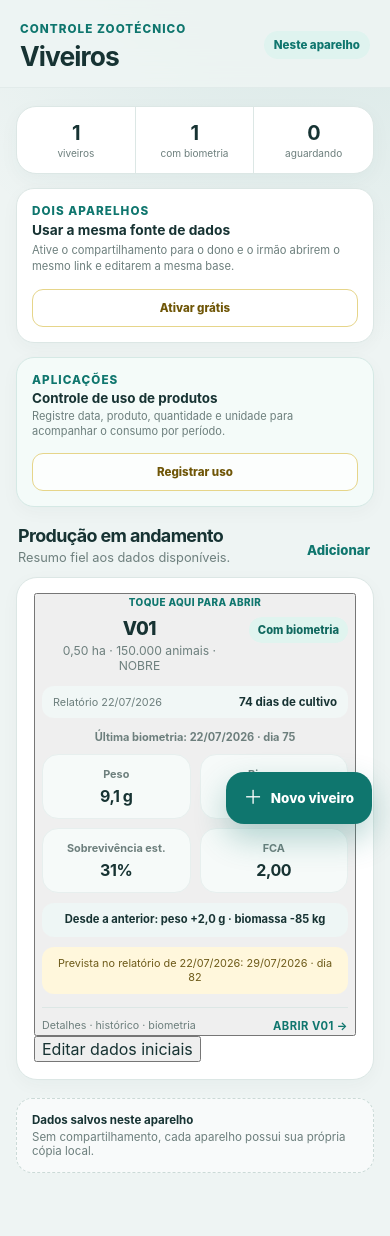
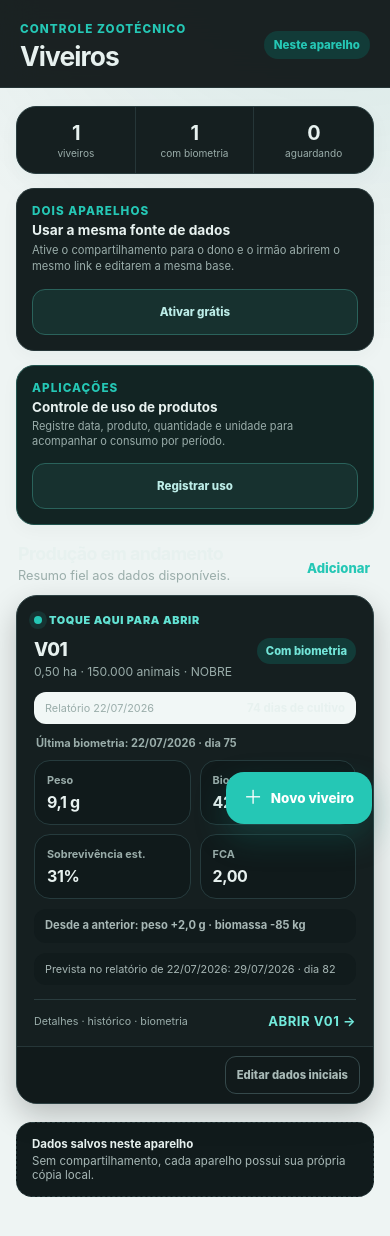
Before and after one commit to Georlan/ViveiroDaniel, a React (Vite) app: page / in a window 390 px wide. Shown: the top 1236 px of the page. Built offline with nearby package versions, Linux system fonts and the light colour scheme.

Commit message:
style: improve dark high-contrast mobile usability

```diff
--- a/src/styles.css
+++ b/src/styles.css
@@ -1,20 +1,20 @@
 :root {
   font-family: Inter, ui-sans-serif, system-ui, -apple-system, BlinkMacSystemFont, "Segoe UI", sans-serif;
-  color: #173333;
-  background: #eef4f3;
+  color: #e7f1ef;
+  background: #0d1516;
   font-synthesis: none;
   text-rendering: optimizeLegibility;
-  --ink: #173333;
-  --muted: #6d7f7d;
-  --line: #dce7e5;
-  --surface: #ffffff;
-  --surface-soft: #f6faf9;
-  --primary: #0f766e;
-  --primary-strong: #0b5f59;
-  --primary-soft: #dff3ef;
-  --blue: #2563eb;
-  --coral: #e76f51;
-  --shadow: 0 14px 40px rgba(28, 70, 66, 0.08);
+  --ink: #e7f1ef;
+  --muted: #9aadaa;
+  --line: #263638;
+  --surface: #151f20;
+  --surface-soft: #10191a;
+  --primary: #25c7b5;
+  --primary-strong: #1ba596;
+  --primary-soft: #123b38;
+  --blue: #69a7ff;
+  --coral: #ff9478;
+  --shadow: 0 14px 40px rgba(0, 0, 0, 0.28);
 }
 
 * {
@@ -59,9 +59,9 @@ input:focus-visible {
   justify-content: space-between;
   min-height: 88px;
   padding: calc(16px + env(safe-area-inset-top)) 20px 14px;
-  background: rgba(238, 244, 243, 0.9);
+  background: rgba(13, 21, 22, 0.94);
   backdrop-filter: blur(16px);
-  border-bottom: 1px solid rgba(220, 231, 229, 0.7);
+  border-bottom: 1px solid rgba(38, 54, 56, 0.9);
 }
 
 .topbar h1,
@@ -264,13 +264,13 @@ input:focus-visible {
 }
 
 .status.ready {
-  color: #11685f;
-  background: #e0f4ef;
+  color: #73e5d8;
+  background: #123b38;
 }
 
 .status.waiting {
-  color: #84651a;
-  background: #fff3cf;
+  color: #f4cf75;
+  background: #3a3118;
 }
 
 .metric-grid {
@@ -331,9 +331,9 @@ input:focus-visible {
   gap: 12px;
   margin-top: 18px;
   padding: 15px;
-  color: #4d6260;
-  background: #f9fbfa;
-  border: 1px dashed #cddbd9;
+  color: #aab9b7;
+  background: #111b1c;
+  border: 1px dashed #344749;
   border-radius: 17px;
   font-size: 0.79rem;
   line-height: 1.45;
@@ -490,7 +490,7 @@ input:focus-visible {
 }
 
 .axis-line {
-  stroke: #d8e3e1;
+  stroke: #304244;
   stroke-width: 1;
 }
 
@@ -510,7 +510,7 @@ input:focus-visible {
 }
 
 .chart-point {
-  stroke: white;
+  stroke: #10191a;
   stroke-width: 2;
 }
 
@@ -523,7 +523,7 @@ input:focus-visible {
 }
 
 .chart-label {
-  fill: #7c8d8b;
+  fill: #8ea3a0;
   font-size: 9px;
   font-weight: 700;
 }
@@ -668,7 +668,7 @@ input:focus-visible {
   max-height: 92vh;
   padding: 8px 18px calc(24px + env(safe-area-inset-bottom));
   overflow: auto;
-  background: #f8fbfa;
+  background: #10191a;
   border-radius: 26px 26px 0 0;
   box-shadow: 0 -18px 55px rgba(10, 43, 40, 0.2);
 }
@@ -677,7 +677,7 @@ input:focus-visible {
   width: 42px;
   height: 5px;
   margin: 1px auto 10px;
-  background: #c8d6d4;
+  background: #3b4e50;
   border-radius: 999px;
 }
 
@@ -711,7 +711,7 @@ input:focus-visible {
 }
 
 .field > span {
-  color: #405452;
+  color: #b9c8c6;
   font-size: 0.72rem;
   font-weight: 800;
 }
@@ -721,8 +721,8 @@ input:focus-visible {
   min-height: 48px;
   padding: 0 13px;
   color: var(--ink);
-  background: white;
-  border: 1px solid #d5e1df;
+  background: #0f1819;
+  border: 1px solid #304345;
   border-radius: 13px;
 }
 
@@ -734,8 +734,8 @@ input:focus-visible {
 
 .preview-card {
   padding: 14px;
-  background: #edf7f5;
-  border: 1px solid #d3ebe7;
+  background: #102a28;
+  border: 1px solid #20534d;
   border-radius: 18px;
 }
 
@@ -748,7 +748,7 @@ input:focus-visible {
 
 .preview-grid .metric {
   padding: 9px 7px;
-  background: white;
+  background: #172223;
 }
 
 .preview-grid .metric strong {
@@ -1921,3 +1921,207 @@ button:disabled {
     width: 100%;
   }
 }
+
+
+/* UX v3: dark, high-contrast mobile navigation */
+.pond-card.actionable {
+  padding: 0;
+  overflow: hidden;
+  background: #151f20;
+  border: 1px solid #2d4143;
+  box-shadow: 0 12px 30px rgba(0,0,0,.22);
+}
+
+.pond-card-main {
+  display: block;
+  width: 100%;
+  padding: 17px;
+  color: inherit;
+  text-align: left;
+  background: transparent;
+  border: 0;
+  cursor: pointer;
+}
+
+.pond-card-main:active {
+  background: #192728;
+}
+
+.pond-card-open-hint {
+  display: flex;
+  align-items: center;
+  gap: 7px;
+  margin-bottom: 11px;
+  color: #62e2d3;
+  font-size: .68rem;
+  font-weight: 900;
+  letter-spacing: .06em;
+  text-transform: uppercase;
+}
+
+.tap-dot {
+  width: 8px;
+  height: 8px;
+  background: #25c7b5;
+  border-radius: 50%;
+  box-shadow: 0 0 0 5px rgba(37,199,181,.12);
+}
+
+.pond-card-action {
+  display: flex;
+  align-items: center;
+  justify-content: space-between;
+  gap: 12px;
+  margin-top: 14px;
+  padding: 13px 0 0;
+  color: #9aadaa;
+  border-top: 1px solid #2a3c3e;
+}
+
+.pond-card-action strong {
+  color: #72eadc;
+  font-size: .82rem;
+  letter-spacing: .04em;
+}
+
+.pond-card-footer {
+  display: flex;
+  justify-content: flex-end;
+  padding: 9px 13px;
+  background: #111a1b;
+  border-top: 1px solid #263638;
+}
+
+.pond-edit-button {
+  min-height: 38px;
+  padding: 0 11px;
+  color: #a9bab7;
+  background: transparent;
+  border: 1px solid #35494b;
+  border-radius: 11px;
+  cursor: pointer;
+  font-size: .7rem;
+  font-weight: 800;
+}
+
+.pond-edit-button:active {
+  background: #1b292a;
+}
+
+.detail-actions {
+  display: grid;
+  grid-template-columns: 1.35fr 1fr;
+  gap: 9px;
+  margin-top: 15px;
+}
+
+.product-summary-card,
+.product-tracker-card {
+  display: flex;
+  align-items: center;
+  justify-content: space-between;
+  gap: 14px;
+  margin-top: 13px;
+  padding: 15px;
+  color: var(--ink);
+  background: #122423;
+  border: 1px solid #20534d;
+  border-radius: 18px;
+}
+
+.product-summary-card > div,
+.product-tracker-card > div {
+  display: grid;
+  gap: 4px;
+  min-width: 0;
+}
+
+.product-summary-card strong,
+.product-tracker-card strong {
+  font-size: .84rem;
+}
+
+.product-summary-card p,
+.product-tracker-card p {
+  margin: 0;
+  color: #9aadaa;
+  font-size: .69rem;
+  line-height: 1.4;
+}
+
+.secondary-button {
+  min-height: 46px;
+  padding: 0 14px;
+  color: #bcece7;
+  background: #17312f;
+  border: 1px solid #2a625b;
+  border-radius: 13px;
+  cursor: pointer;
+  font-weight: 850;
+}
+
+.product-tracker-card {
+  margin-top: 14px;
+}
+
+.product-tracker-card .secondary-button,
+.product-summary-card .secondary-button {
+  flex: 0 0 auto;
+}
+
+.metric {
+  background: #101a1b;
+  border-color: #263b3d;
+}
+
+.metric.featured {
+  background: #12302e;
+  border-color: #20544f;
+}
+
+.info-item,
+.chart-card,
+.pond-title-card,
+.history-card,
+.empty-card,
+.summary-bar,
+.note-card,
+.source-card,
+.next-action-card,
+.report-summary-card {
+  background: #151f20;
+  border-color: #293d3f;
+}
+
+.info-strip {
+  background: #293d3f;
+  border-color: #293d3f;
+}
+
+.empty-inline,
+.storage-note,
+.planned-inline,
+.card-change-summary,
+.rate-note,
+.scheduled-highlight {
+  background: #111b1c;
+  border-color: #2b3f41;
+  color: #a7b7b5;
+}
+
+@media (max-width: 430px) {
+  .detail-actions {
+    grid-template-columns: 1fr;
+  }
+
+  .product-summary-card,
+  .product-tracker-card {
+    align-items: stretch;
+    flex-direction: column;
+  }
+
+  .product-summary-card .secondary-button,
+  .product-tracker-card .secondary-button {
+    width: 100%;
+  }
+}
```
